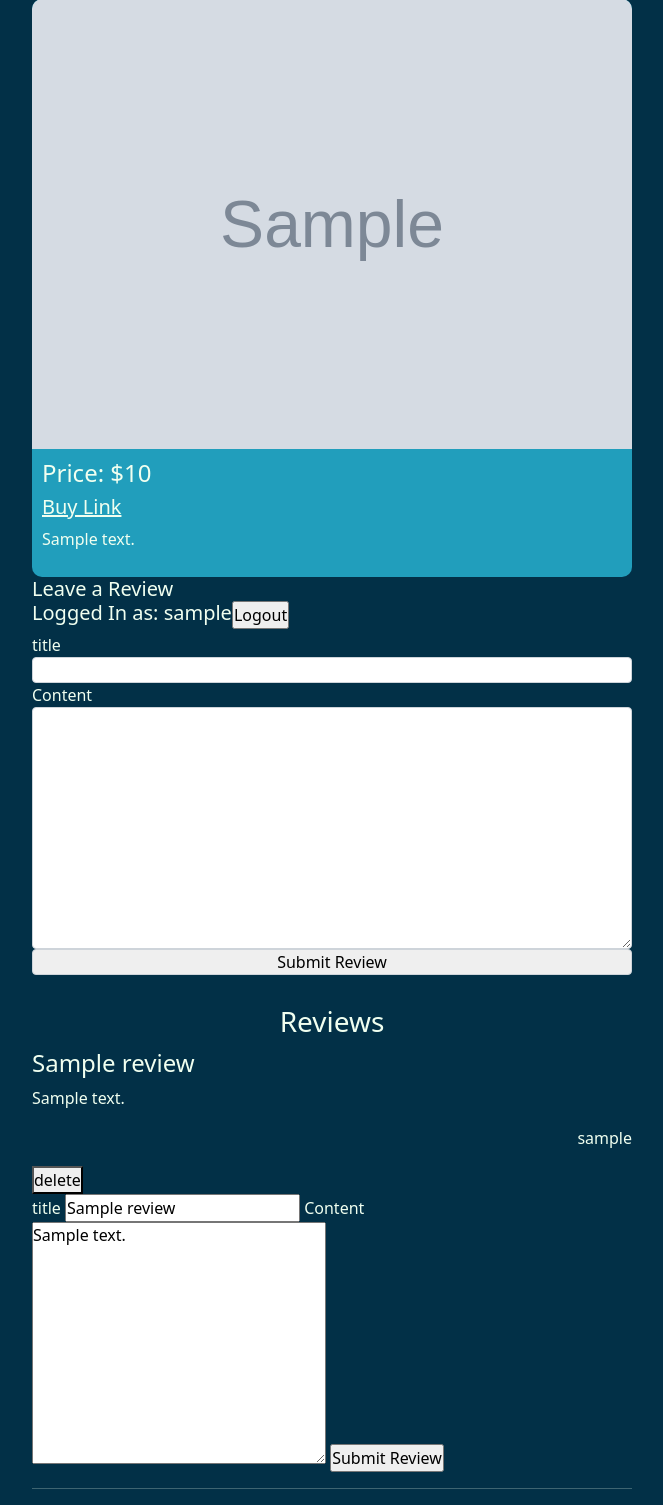
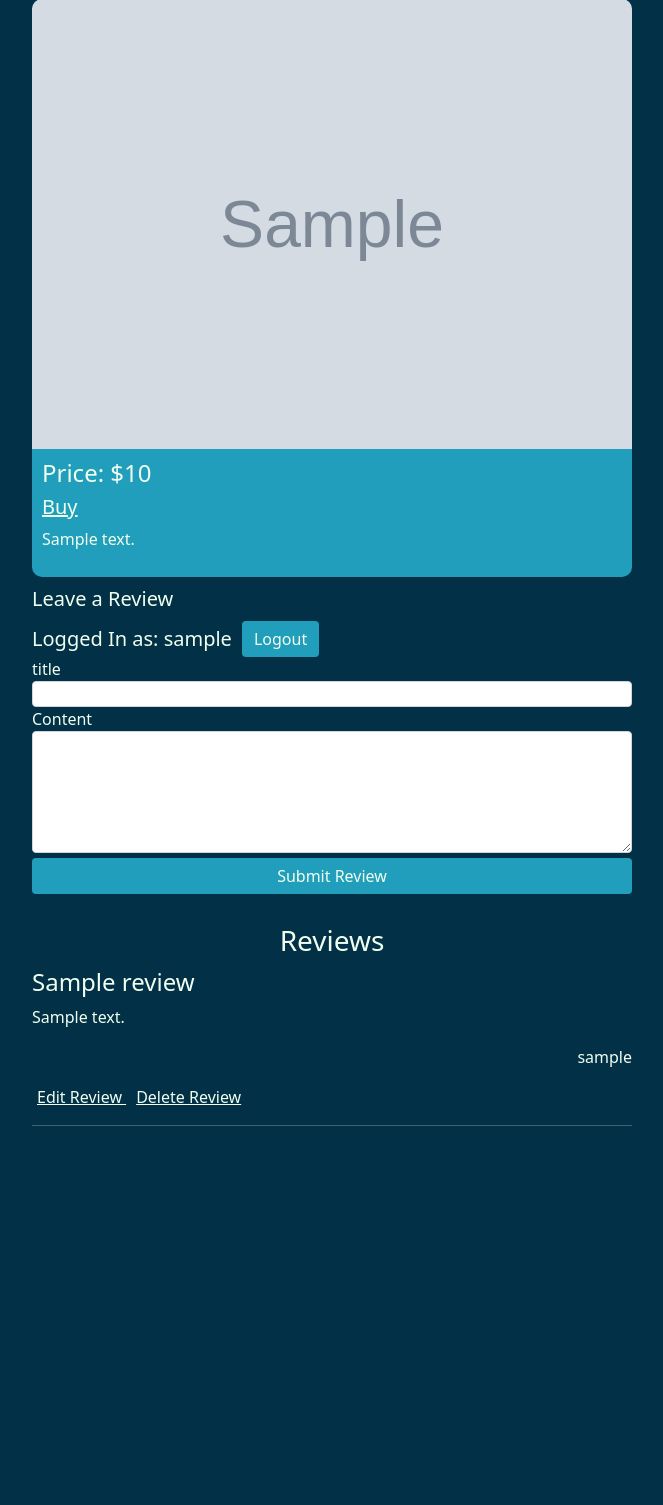
Before and after one commit to bhwong11/artist-profile, a Django app: page /products/1/ in a window 1280 px wide. Shown: the part 105-1610 px from the top of the page, without its empty margins (308-971 px from the left). After the commit the page ends 1231 px from the top, so only its background shows below. Run offline with Django 3.2, Linux system fonts and the light colour scheme; a user stored in the database is signed in; tables that the repository leaves empty hold one stand-in row (values such as "Sample post"); grey boxes marked "Sample" are stand-in pictures; some libraries are stand-ins or nearby versions.

Commit message:
added styles to product show page

```diff
--- a/artist/static/styles/main.css
+++ b/artist/static/styles/main.css
@@ -3,6 +3,7 @@
     --main-textwhite-color: #F0FFF0;
     --main-darkblue-color: #023047;
     --main-lightblue-color: #219EBC;
+    --main-lightestblue-color: #8ECAE6;
 }
 
 * {
@@ -16,6 +17,10 @@ body{
 a{
     color:var(--main-textwhite-color);
 }
+a:hover{
+    color:var(--main-lightestblue-color);
+}
+
 
 /* Navbar */
 .navbar{
@@ -239,21 +244,53 @@ a{
     display:flex;
     justify-content: flex-start;
     width: 600px;
-    margin: 0px 10px;
+    margin: 10px 0px;
 }
+.reviews_loggedin_view_loggedin_as{
+    padding-right:10px;
+    margin-bottom:0;
+    display: flex;
+    align-items: center;
+}
+.form_button_reviews{
+    background-color:var(--main-lightblue-color);
+    color:var(--main-textwhite-color);
+    border:none;
+}
+
 .review_new_form{
     width: 600px;
     display:grid;
 }
-.review_new_form input{
+.review_new_form input,.review_update_form input{
     border: 1px solid #ced4da;
     border-radius: .25rem;
 }
-.review_new_form textarea{
+.review_new_form input[type="submit"]{
+    border:none;
+    margin-top:5px;
+}
+.review_new_form textarea,.review_update_form textarea{
     border: 1px solid #ced4da;
     border-radius: .25rem;
 }
 
+.review_update_form{
+    display: grid;
+    color:var(--main-darkblue-color);
+}
+.review_update_form input[type="submit"]{
+    border:none;
+    margin-top:5px;
+    background-color:var(--main-lightblue-color);
+    color:var(--main-textwhite-color);
+}
+.modal-title{
+    color:var(--main-darkblue-color);
+}
+.edit-delete-buttons-reviews *{
+    padding:5px;
+}
 
 
 /* BLOGS PAGE */
--- a/artist/templates/products/product_show.html
+++ b/artist/templates/products/product_show.html
@@ -15,7 +15,7 @@
     <img class="product_show_page__image" src="{{object.image}}" alt="{{object.name}}">
     <div class="product_page__text">
         <h4>Price: ${{product.price}}</h4>
-        <h5><a href="{{product.buy_link}}">Buy Link</a></h5>
+        <h5><a href="{{product.buy_link}}">Buy</a></h5>
         <p>{{product.description}}</p>
     </div>
 </div>
@@ -29,13 +29,13 @@
 {%if user.is_authenticated%}
 <h5 class="review_loggedin_title">Leave a Review</h5>
 <div class="reviews_loggedin_view">
-<h5>Logged In as: {{user.username}}</h5>
+<h5 class="reviews_loggedin_view_loggedin_as">Logged In as: {{user.username}}</h5>
 
 {% comment %} logout form {% endcomment %}
 <form action="{% url 'logout'%}" method="Post">
     {% csrf_token %}
     <input type="hidden" name="product" value = {{object.pk}}>
-    <input type="submit" value="Logout">
+    <input class="btn form_button_reviews" type="submit" value="Logout">
 </form>
 </div>
 {% comment %} New Review Form {% endcomment %}
@@ -44,9 +44,9 @@
     <label for="review-title">title</label>
     <input type = "text" id = "review-title" name="title" required>
     <label for="review-content">Content</label>
-    <textarea name="content" id="review-content" cols="30" rows="10" required></textarea>
+    <textarea name="content" id="review-content" cols="20" rows="5" required></textarea>
     <input type="hidden" name = "product" value = {{object.pk}}>
-    <input type="submit" value = "Submit Review">
+    <input class="btn form_button_reviews" type="submit" value = "Submit Review">
 </form>
 {%else%}
 <div class="product_show_page__auth">
@@ -94,20 +94,58 @@
 
 {%if review.user.username == user.username%}
 {% comment %} Delete Review {% endcomment %}
-<form action="{%url "review_delete" review.pk%}" method="POST">
-{% csrf_token %}
-<button>delete</button>
-</form>
 
 {% comment %} Update Review {% endcomment %}
-<form action="{% url 'review_update' review.pk %}" method="POST">
-    {% csrf_token %}
-    <label for="review-title">title</label>
-    <input type = "text" id = "review-title" name="title" value = "{{review.title}}" required>
-    <label for="review-content">Content</label>
-    <textarea name="content" id="review-content" cols="30" rows="10" required>{{review.content}}</textarea>
-    <input type="submit" value = "Submit Review">
-</form>
+<!-- Button trigger modal -->
+<div class="edit-delete-buttons-reviews">
+<a href='#' data-bs-toggle="modal" data-bs-target="#updateReviewModal">
+  Edit Review
+</a>
+<a href='#' data-bs-toggle="modal" data-bs-target="#deleteReviewModal">
+  Delete Review
+</a>
+</div>
+<!-- Modal -->
+<div class="modal fade modal_review" id="updateReviewModal" tabindex="-1" aria-labelledby="updateReviewModalLabel" aria-hidden="true">
+  <div class="modal-dialog">
+    <div class="modal-content">
+    <div class="modal-header">
+        <h5 class="modal-title" id="updateReviewModal">Update Review</h5>
+        <button type="button" class="btn-close" data-bs-dismiss="modal" aria-label="Close"></button>
+      </div>
+      <div class="modal-body">
+        <form class="review_update_form" action="{% url 'review_update' review.pk %}" method="POST">
+        {% csrf_token %}
+            <label for="review-title">Title</label>
+            <input type = "text" id = "review-title" name="title" value = "{{review.title}}" required>
+            <label for="review-content">Content</label>
+            <textarea name="content" id="review-content" cols="30" rows="10" required>{{review.content}}</textarea>
+            <input class="btn" type="submit" value = "Update Review">
+        </form>
+      </div>
+    </div>
+  </div>
+</div>
+<!--Modal end-->
+<!-- Modal -->
+<div class="modal fade modal_review" id="deleteReviewModal" tabindex="-1" aria-labelledby="deleteReviewModalLabel" aria-hidden="true">
+  <div class="modal-dialog">
+    <div class="modal-content">
+    <div class="modal-header">
+        <h5 class="modal-title" id="deleteReviewModal">Delete Review</h5>
+        <button type="button" class="btn-close" data-bs-dismiss="modal" aria-label="Close"></button>
+      </div>
+      <div class="modal-body">
+        <form action="{%url "review_delete" review.pk%}" method="POST">
+            {% csrf_token %}
+            <input class="btn btn-danger" type="submit" value="delete">
+            <a class="btn btn-info" href="#" data-bs-dismiss="modal" aria-label="Close">Cancel</a>
+        </form>
+      </div>
+    </div>
+  </div>
+</div>
+<!--Modal end-->
 {%endif%}
 <hr>
 
```
